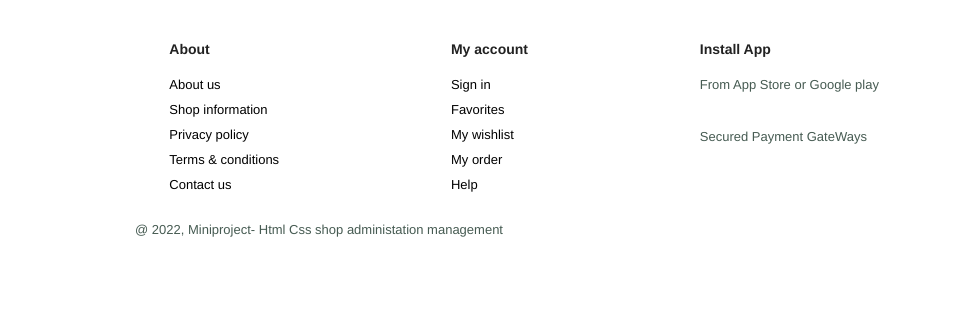
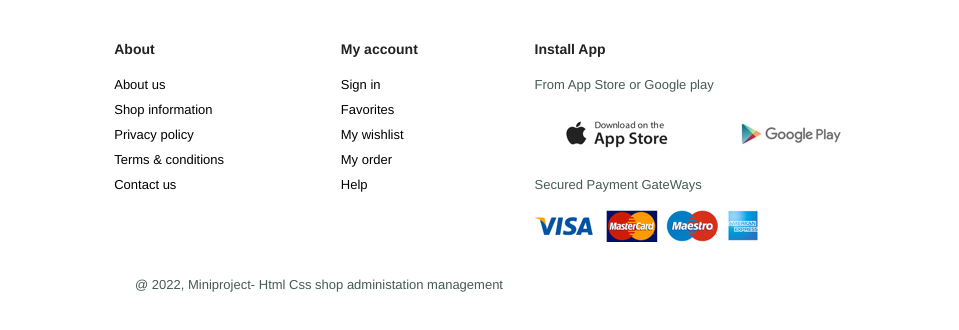
Before and after one commit to Surya5602/shopping-cart, a plain HTML site: page about.html in a window 1280 px wide. Shown: the part 891-1221 px from the top of the page, 321-1280 px from the left. Before the commit the page ends 1176 px from the top, so only its background shows below. Drawn offline with Linux system fonts and the light colour scheme; a script that the page names is missing.

Commit message:
Update about.html

```diff
--- a/about.html
+++ b/about.html
@@ -31,7 +31,7 @@
         </section>
 
 <section id="about-head" class="section-p1">
- <img src="img/about/a6.jpg" alt="">
+ <img src="a6.jpg" alt="">
  <div>
      <h2>Who We Are?</h2>
      <p>We are persons who show the shops nearear to you and that are of top ranking.
@@ -88,11 +88,11 @@
             <h4>Install App</h4>
             <p>From App Store or Google play</p>
             <div class="row">
-                <img src="img/pay/app.jpg" alt="">
-                <img src="img/pay/play.jpg" alt="">
+                <img src="app.jpg" alt="">
+                <img src="play.jpg" alt="">
             </div>
             <p>Secured Payment GateWays</p>
-            <img src="img/pay/pay.png" alt="">
+            <img src="pay.png" alt="">
 
 </div>
         <div class="copyright">
```
